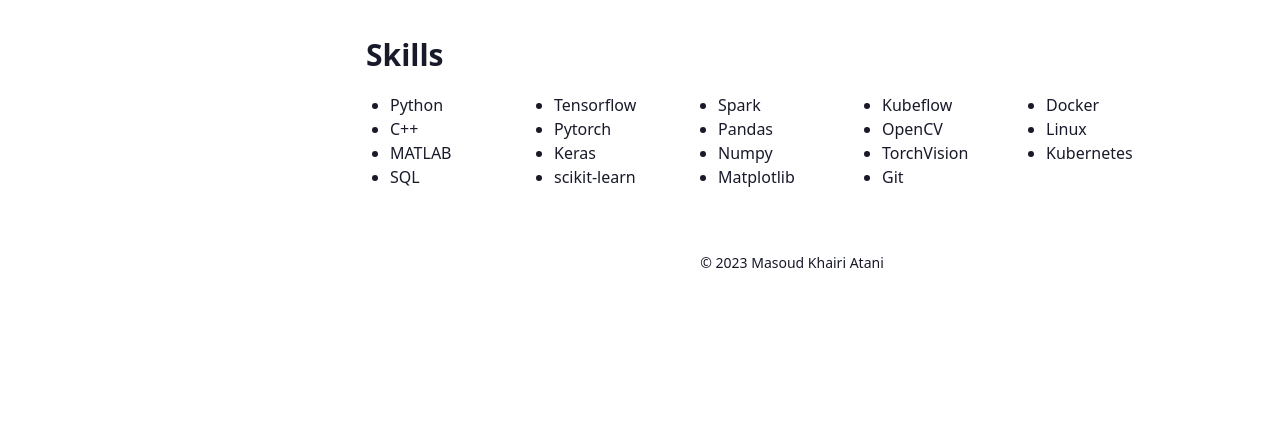
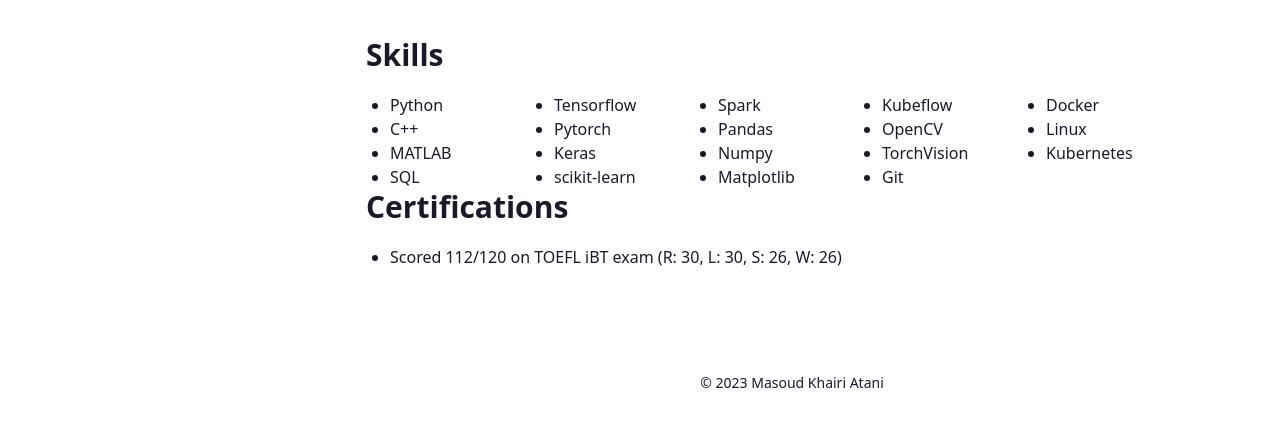
Before and after one commit to msdkhairi/msdkhairi.github.io, an Astro site: page /cv in a window 1280 px wide. Shown: the part 883-1304 px from the top of the page. Before the commit the page ends 1184 px from the top, so only its background shows below. Built offline with nearby package versions, Linux system fonts and the light colour scheme; Astro itself is replaced by a stand-in of ours.

```diff
--- a/src/pages/cv.astro
+++ b/src/pages/cv.astro
@@ -74,18 +74,6 @@ import TimeLineElement from "../components/cv/TimeLine.astro";
     </TimeLineElement>
   </div>
 
-  <!-- <div class="mb-5">
-    <div class="text-3xl w-full font-bold">Certifications</div>
-  </div>
-
-  <ul class="list-disc mx-6 mb-10 grid gap-2">
-    <li>
-      <a href="#" target="_blank"> Certification Name (with link)</a>
-    </li>
-    <li>
-      <a href="#" target="_blank"> Certification Name (with link)</a>
-    </li>
-  </ul> -->
 
   <div class="mb-5">
     <div class="text-3xl w-full font-bold">Skills</div>
@@ -113,4 +101,19 @@ import TimeLineElement from "../components/cv/TimeLine.astro";
     <li>Kubernetes</li>
 
   </ul>
+
+
+  <div class="mb-5">
+    <div class="text-3xl w-full font-bold">Certifications</div>
+  </div>
+
+  <ul class="list-disc mx-6 mb-10 grid gap-2">
+    <li>
+      Scored 112/120 on TOEFL iBT exam (R: 30, L: 30, S: 26, W: 26)
+      <!-- <a href="#" target="_blank"> Certification Name (with link)</a> -->
+    </li>
+    <!-- <li>
+      <a href="#" target="_blank"> Certification Name (with link)</a>
+    </li> -->
+  </ul>
 </BaseLayout>
```
